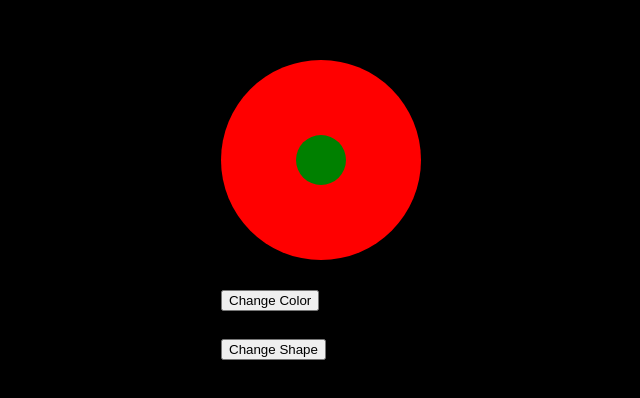
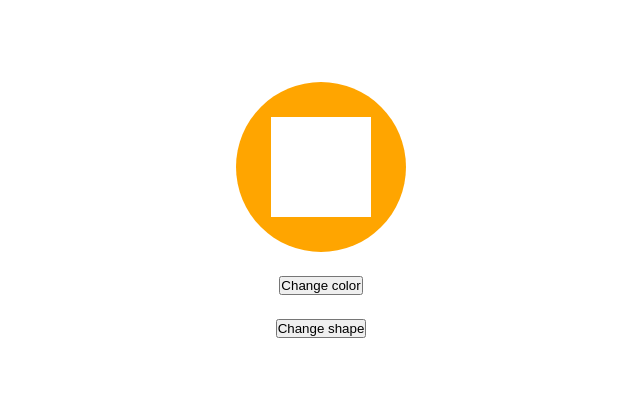
Before and after one commit to CodingWithPandeyji/change-color, a plain HTML site: page index.html in a window 1280 px wide. Shown: the part 190-588 px from the top of the page, without its empty margins (319-959 px from the left). Drawn offline with Linux system fonts and the light colour scheme.

```diff
--- a/index.html
+++ b/index.html
@@ -5,74 +5,87 @@
     <meta name="viewport" content="width=device-width, initial-scale=1.0">
     <title>Shape Color Assingmet</title>
     <style>
-        body{
-            background-color: black;
+
+        *{
+            padding: 0;
+            margin: 0;
+            box-sizing: border-box;
+        }
+        html,body{
+            width: 100%;
+            height: 100%;
+            display: flex;
+            align-items: center;
+            justify-content: center;
+        }
+        .outer{
+            height: 170px;
+            width: 170px;
+            background-color:#FFA500 ;
+            border-radius: 50%;
+            display: flex;
+            justify-content: center;
+            align-items: center;
 
 
         }
-        .circle {
-            width: 200px;
-            height: 200px;
-            background-color: red;
-            border-radius: 50%;
-        }
 
-        .box {
-            width: 50px;
-            height: 50px;
-            background-color: black;
-        }
-        .circle2 {
-            width: 50px;
-            height: 50px;
-            background-color: green;
-            border-radius: 50%;
-        }
-        .content{
-            position: absolute;
-            top: 50%;
-            left: 50%;
-            transform: translate(-50%, -50%);
+        .inner{
+
+            height: 100px;
+            width: 100px;
+            background-color: white;
 
 
         }
-        #color {
-            display: flex;
-            justify-content: center;
-            align-items: center;
-            margin-top: 30px;
-            margin-bottom: 10px;
-        }
-        #outer{
-            position: relative;
-        }
-        #inner {
-            display: flex;
-            justify-content: center;
-            align-items: center;
-            position: absolute;
-            top: 50%;
-            left: 50%;
-            transform: translate(-50%, -50%);
+
+        .triangle{
+            height: 100px;
+            width: 100px;
+            clip-path: polygon(50% 0%, 0% 100%, 100% 100%);
+            background-color: red;
         }
 
+        .trapezoid{
+            height: 100px;
+            width: 100px;
+            clip-path: polygon(20% 0%, 80% 0%, 100% 100%, 0% 100%);
+            background-color: blue;
+        }
+        .rhombus{
+            height: 100px;
+            width: 100px;
+            clip-path: polygon(50% 0%, 100% 50%, 50% 100%, 0% 50%);
+            background-color: brown;
+        }
+
+        .pentagon{
+            height: 100px;
+            width: 100px;
+            clip-path: polygon(50% 0%, 100% 38%, 82% 100%, 18% 100%, 0% 38%);
+            background-color: blueviolet;
+        }
+        button{
+            display: block;
+            margin-left: auto;
+            margin-right: auto;
+            margin-top: 1.5rem;
+        }
     </style>
 </head>
 <body>
+<div class="wrapper">
 
-<div class="content">
-    <div class="circle" id="outer">
-        <div id="inner" class="circle2">
 
-        </div>
+    <div class="outer">
+           <div class="inner">
+
+           </div>
     </div>
+  <button class="chage-color">Change color</button>
+  <button class="change-shape" >Change shape</button>
 
-    <button id="color">Change Color</button>
-    <br/>
-    <button id="shape">Change Shape</button>
-    </div>
-
-<script src="./script.js"> </script>
+</div>
+<script src="script.js"></script>
 </body>
-
 </html>
```
